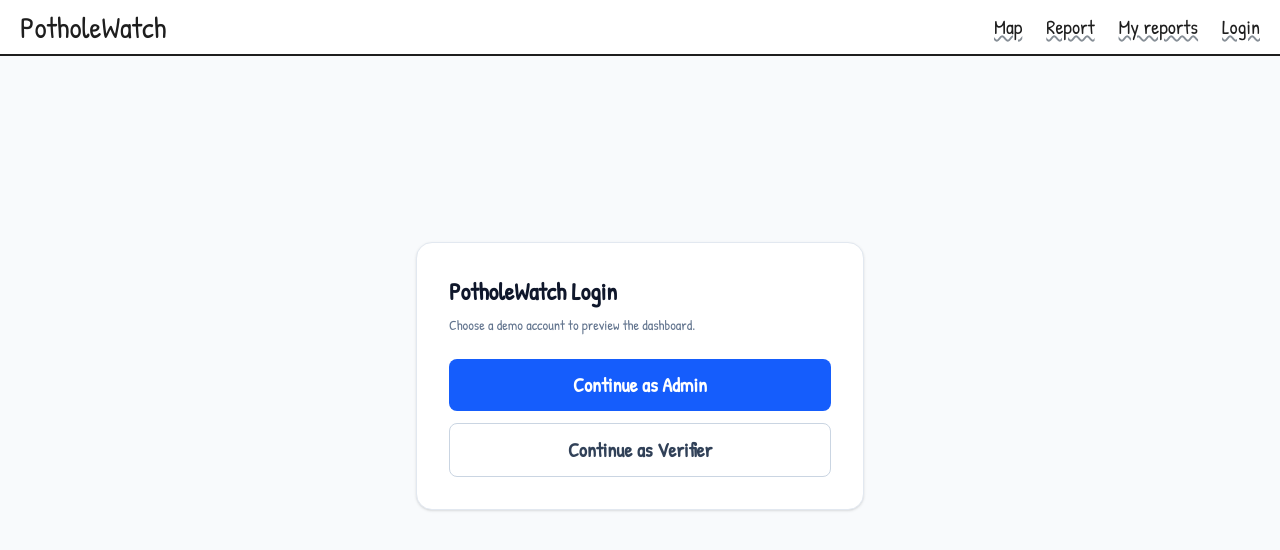
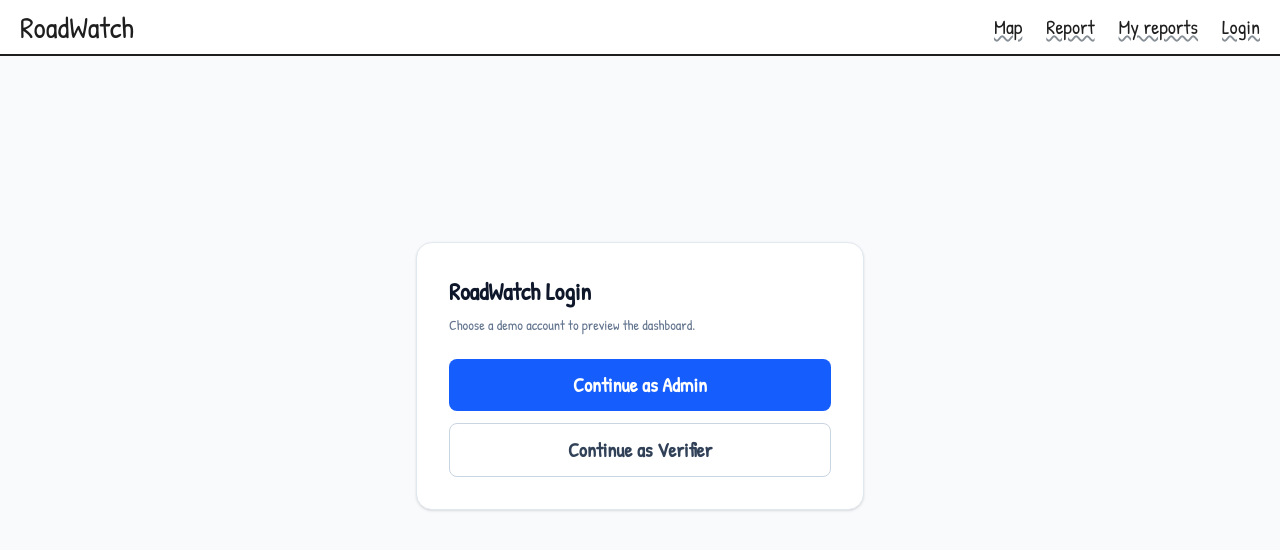
Before and after one commit to Vortex-oo/RoadWatch, a React (Vite) app in the folder frontend/: page /login in a window 1280 px wide. Shown: the top 550 px of the page. Built offline with nearby package versions, Linux system fonts and the light colour scheme.

Commit message:
fix: update branding from PotholeWatch to RoadWatch in admin and login pages

```diff
--- a/frontend/src/admin/AdminApp.tsx
+++ b/frontend/src/admin/AdminApp.tsx
@@ -52,7 +52,7 @@ export function AdminLayout() {
             <ShieldCheck size={22} />
           </span>
           <span>
-            <strong className="block font-bold tracking-tight text-white">PotholeWatch</strong>
+            <strong className="block font-bold tracking-tight text-white">RoadWatch</strong>
             <small className="text-xs text-slate-400">Operations console</small>
           </span>
         </div>
--- a/frontend/src/component/Navbar.tsx
+++ b/frontend/src/component/Navbar.tsx
@@ -4,7 +4,7 @@ export default function Navbar() {
     return (
         <header className="flex h-14 items-center justify-between border-b-2 border-ink px-5">
             <Link to="/" className="text-3xl no-underline">
-                PotholeWatch
+                RoadWatch
             </Link>
             <nav className="flex gap-6">
                 <Link to="/map">Map</Link>
--- a/frontend/src/pages/LoginPage.tsx
+++ b/frontend/src/pages/LoginPage.tsx
@@ -34,7 +34,7 @@ export default function LoginPage() {
         <div className="flex min-h-[80vh] items-center justify-center bg-slate-50 p-4">
             <div className="w-full max-w-md rounded-2xl border border-slate-200 bg-white p-8 shadow-sm">
                 <h1 className="text-2xl font-bold text-slate-900">
-                    PotholeWatch Login
+                    RoadWatch Login
                 </h1>
 
                 <p className="mt-2 text-sm text-slate-500">
```
